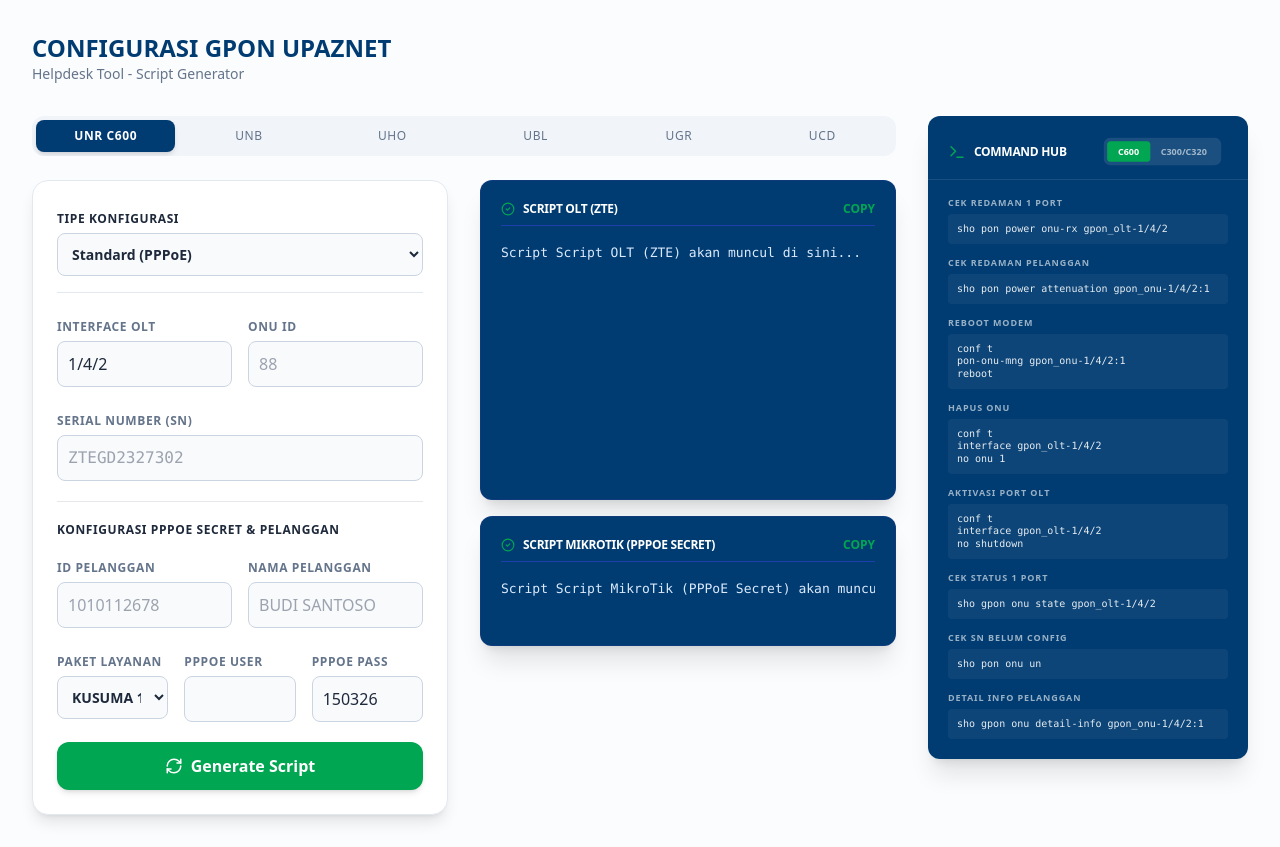
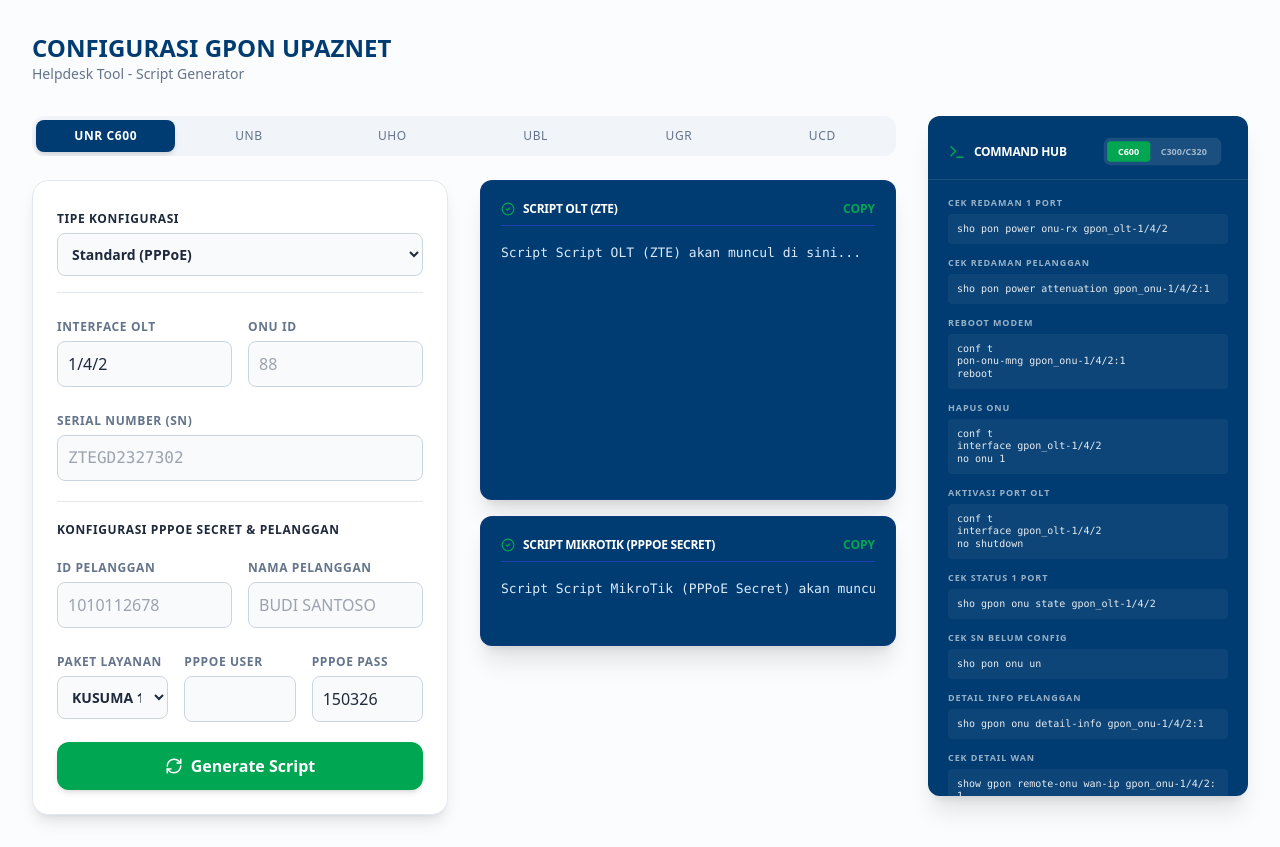
Before and after one commit to akbarfai-blub/Configurasi-Generator-UPAZNET, a Next.js app: page / in a window 1280 px wide. Built offline with nearby package versions, Linux system fonts and the light colour scheme.

Commit message:
adding more command in command sidebar

```diff
--- a/src/components/CommandSidebar.js
+++ b/src/components/CommandSidebar.js
@@ -20,6 +20,7 @@ export default function CommandSidebar({ data, isAccordion = false }) {
         { label: "Cek Status 1 Port", cmd: `sho gpon onu state gpon_olt-${iface}` },
         { label: "Cek SN Belum Config", cmd: "sho pon onu un" },
         { label: "Detail Info Pelanggan", cmd: `sho gpon onu detail-info gpon_onu-${iface}:${onu}` },
+        { label: "Cek Detail WAN", cmd: `show gpon remote-onu wan-ip gpon_onu-${iface}:${onu}` },
     ] : [
         { label: "Cek Redaman 1 Port", cmd: `show pon power onu-rx gpon-olt_${iface}` },
         { label: "Cek Redaman Pelanggan", cmd: `show pon power attenuation gpon-onu_${iface}:${onu}` },
@@ -35,6 +36,7 @@ export default function CommandSidebar({ data, isAccordion = false }) {
         { label: "Detail Info Pelanggan", cmd: `show gpon onu detail-info gpon-onu_${iface}:${onu}` },
         { label: "Cek Interface by SN", cmd: `show gpon onu by sn ${sn}` },
         { label: "Cek IP ONU", cmd: `show gpon remote-onu ip-host gpon-onu_${iface}:${onu}` },
+        { label: "Cek Detail WAN", cmd: `show gpon remote-onu wan-ip gpon-onu_${iface}:${onu}` },
     ];
 
     const handleCopy = (cmd, idx) => {
```
